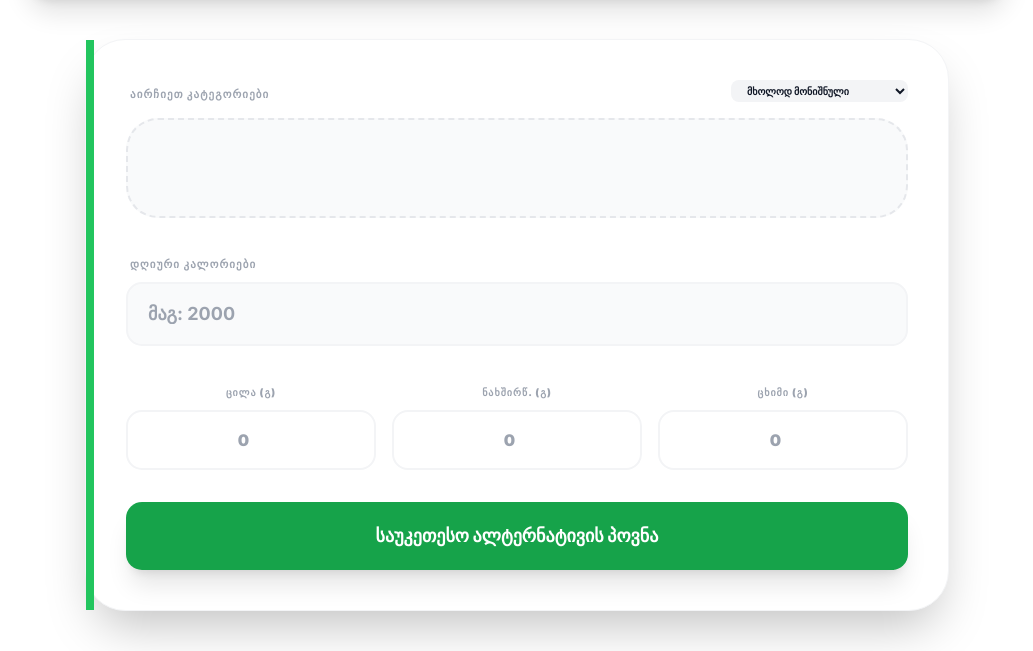
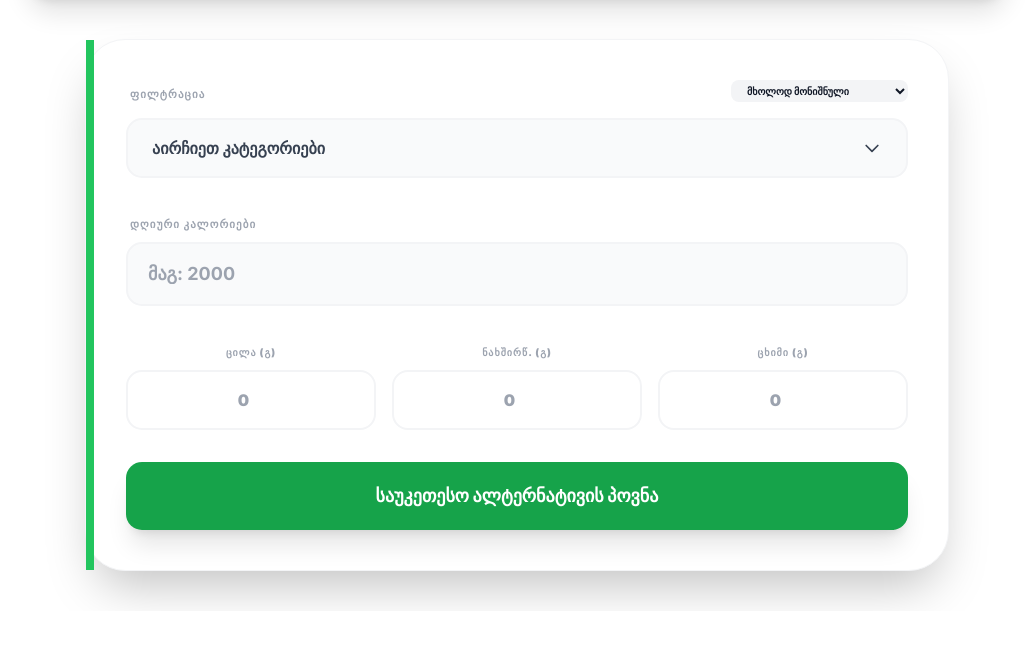
Before and after one commit to ghvaladzegaga6-spec/fitprice, a Flask app: page / in a window 1280 px wide. Shown: the part 270-921 px from the top of the page, without its empty margins (123-1156 px from the left). After the commit the page ends 875 px from the top, so only its background shows below. Run offline with Flask 3, Linux system fonts and the light colour scheme; data that the repository does not hold is empty; some libraries are stand-ins or nearby versions.

Commit message:
Update index.html

```diff
--- a/templates/index.html
+++ b/templates/index.html
@@ -8,11 +8,21 @@
     <link href="https://fonts.googleapis.com/css2?family=Inter:wght@400;600;700;900&display=swap" rel="stylesheet">
     <style>
         body { font-family: 'Inter', sans-serif; background: #ffffff; }
-        .category-grid { display: grid; grid-template-columns: repeat(auto-fill, minmax(160px, 1fr)); gap: 12px; }
         .banner-slide { display: none; }
         .banner-slide.active { display: block; animation: fadeEffect 1s; }
         @keyframes fadeEffect { from {opacity: 0.4} to {opacity: 1} }
         .input-disabled { background-color: #f8fafc !important; cursor: not-allowed; opacity: 0.5; }
+
+        /* სვეტის და სქროლის სტილები */
+        .category-dropdown {
+            max-height: 300px;
+            overflow-y: auto;
+            scrollbar-width: thin;
+            scrollbar-color: #16a34a #f1f5f9;
+        }
+        .category-dropdown::-webkit-scrollbar { width: 6px; }
+        .category-dropdown::-webkit-scrollbar-track { background: #f1f5f9; }
+        .category-dropdown::-webkit-scrollbar-thumb { background-color: #16a34a; border-radius: 20px; }
     </style>
 </head>
 <body class="antialiased text-gray-900">
@@ -28,8 +38,8 @@
 
     <section class="max-w-5xl mx-auto px-4 mt-6">
         <div id="ad-slider" class="relative w-full h-44 rounded-[2rem] overflow-hidden shadow-xl border bg-gray-50">
-            <div class="banner-slide active h-full w-full"><img src="/static/images/banner1.jpg" class="w-full h-full object-cover" onerror="this.src='https://via.placeholder.com/800x400?text=FITPRICE+1'"></div>
-            <div class="banner-slide h-full w-full"><img src="/static/images/banner2.jpg" class="w-full h-full object-cover" onerror="this.src='https://via.placeholder.com/800x400?text=FITPRICE+2'"></div>
+            <div class="banner-slide active h-full w-full"><img src="/static/images/banner1.jpg" class="w-full h-full object-cover" onerror="this.src='https://via.placeholder.com/800x400?text=FITPRICE+PROMO+1'"></div>
+            <div class="banner-slide h-full w-full"><img src="/static/images/banner2.jpg" class="w-full h-full object-cover" onerror="this.src='https://via.placeholder.com/800x400?text=FITPRICE+PROMO+2'"></div>
         </div>
     </section>
 
@@ -40,15 +50,25 @@
             <form id="diet-form" class="space-y-8">
 
                 <div class="space-y-4">
-                    <div class="flex justify-between items-end">
-                        <label class="text-[11px] font-black text-gray-400 uppercase tracking-widest ml-1">აირჩიეთ კატეგორიები</label>
+                    <div class="flex justify-between items-end mb-2">
+                        <label class="text-[11px] font-black text-gray-400 uppercase tracking-widest ml-1">ფილტრაცია</label>
                         <select name="filterMode" class="bg-gray-100 border-none rounded-lg px-3 py-1 text-[10px] font-black uppercase outline-none focus:ring-2 ring-green-500">
                             <option value="include">მხოლოდ მონიშნული</option>
                             <option value="exclude">ყველა გარდა მონიშნულისა</option>
                         </select>
                     </div>
-                    <div id="category-list" class="category-grid p-6 bg-gray-50 rounded-[2rem] border-2 border-dashed border-gray-200 min-h-[100px]">
+
+                    <div class="relative">
+                        <button type="button" onclick="toggleCategoryList()" class="w-full bg-gray-50 border-2 border-gray-100 rounded-2xl px-6 py-4 text-left font-bold text-gray-700 flex justify-between items-center hover:border-green-500 transition-all">
+                            <span id="category-btn-text">აირჩიეთ კატეგორიები</span>
+                            <svg id="arrow-icon" class="w-5 h-5 transition-transform" fill="none" stroke="currentColor" viewBox="0 0 24 24"><path stroke-linecap="round" stroke-linejoin="round" stroke-width="2" d="M19 9l-7 7-7-7"></path></svg>
+                        </button>
+
+                        <div id="category-wrapper" class="hidden absolute left-0 right-0 z-40 mt-2 bg-white border border-gray-100 shadow-2xl rounded-2xl p-4 animate-in fade-in slide-in-from-top-2 duration-200">
+                            <div id="category-list" class="category-dropdown space-y-2 pr-2">
+                                </div>
                         </div>
+                    </div>
                 </div>
 
                 <div class="grid grid-cols-1 md:grid-cols-2 gap-6">
@@ -116,19 +136,41 @@
             }
         }, 4000);
 
-        // კატეგორიების წამოღება და Checkbox-ების შექმნა
+        // კატეგორიების სვეტის გადართვა
+        function toggleCategoryList() {
+            const wrapper = document.getElementById('category-wrapper');
+            const arrow = document.getElementById('arrow-icon');
+            const isHidden = wrapper.classList.contains('hidden');
+
+            wrapper.classList.toggle('hidden');
+            arrow.style.transform = isHidden ? 'rotate(180deg)' : 'rotate(0deg)';
+        }
+
+        // კატეგორიების წამოღება ექსელიდან
         async function loadCategories() {
             try {
                 const res = await fetch('/api/get_categories');
                 const cats = await res.json();
                 const list = document.getElementById('category-list');
                 list.innerHTML = cats.map(c => `
-                    <label class="flex items-center space-x-3 p-3 bg-white rounded-xl border border-gray-100 cursor-pointer hover:shadow-sm transition">
-                        <input type="checkbox" name="selectedCategory" value="${c}" class="w-4 h-4 accent-green-600">
-                        <span class="text-xs font-bold text-gray-700 uppercase tracking-tighter">${c}</span>
+                    <label class="flex items-center space-x-3 p-3 bg-gray-50 rounded-xl cursor-pointer hover:bg-green-50 transition border border-transparent hover:border-green-200">
+                        <input type="checkbox" name="selectedCategory" value="${c}" onchange="updateCategoryText()" class="w-5 h-5 accent-green-600 rounded">
+                        <span class="text-xs font-bold text-gray-700 uppercase">${c}</span>
                     </label>
                 `).join('');
             } catch (e) { console.error("Error loading categories", e); }
+        }
+
+        function updateCategoryText() {
+            const checked = document.querySelectorAll('input[name="selectedCategory"]:checked');
+            const btnText = document.getElementById('category-btn-text');
+            if (checked.length > 0) {
+                btnText.innerText = `მონიშნულია: ${checked.length}`;
+                btnText.classList.add('text-green-600');
+            } else {
+                btnText.innerText = "აირჩიეთ კატეგორიები";
+                btnText.classList.remove('text-green-600');
+            }
         }
 
         // ინპუტების ბლოკირება
@@ -138,7 +180,7 @@
             const isCal = calInput.value.length > 0;
             const isMacro = Array.from(macroInputs).some(i => i.value.length > 0);
             macroInputs.forEach(i => { i.disabled = isCal; i.classList.toggle('input-disabled', isCal); });
-            calInput.disabled = hasMacro = isMacro; calInput.classList.toggle('input-disabled', isMacro);
+            calInput.disabled = isMacro; calInput.classList.toggle('input-disabled', isMacro);
         }
         calInput.addEventListener('input', toggleFields);
         macroInputs.forEach(i => i.addEventListener('input', toggleFields));
```
